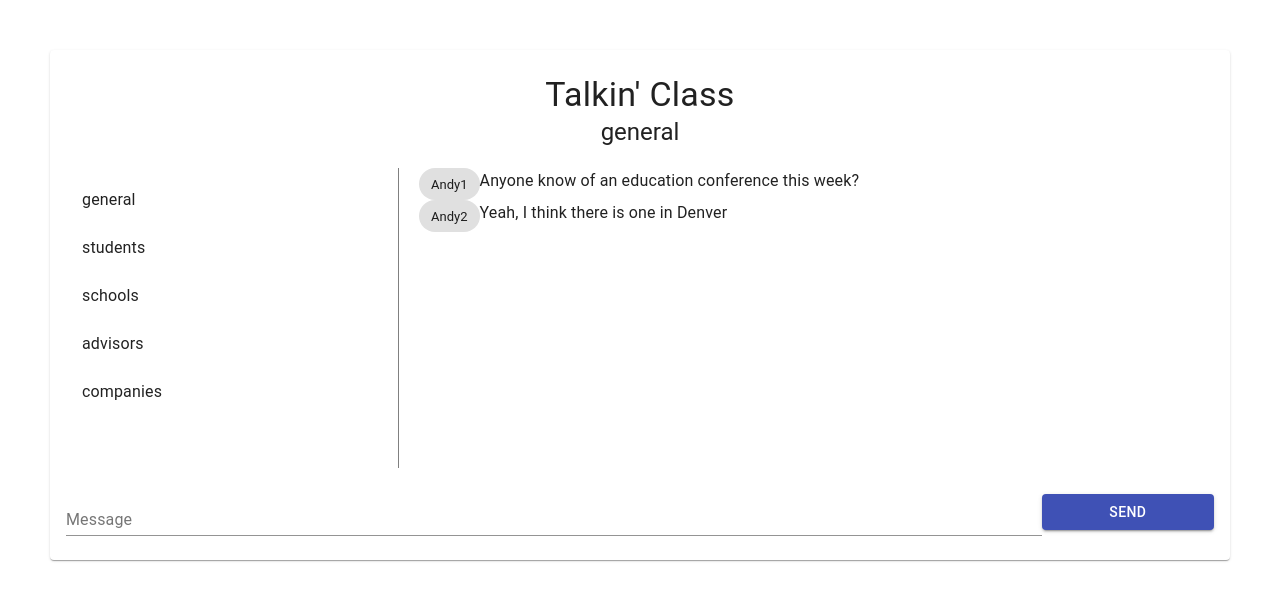
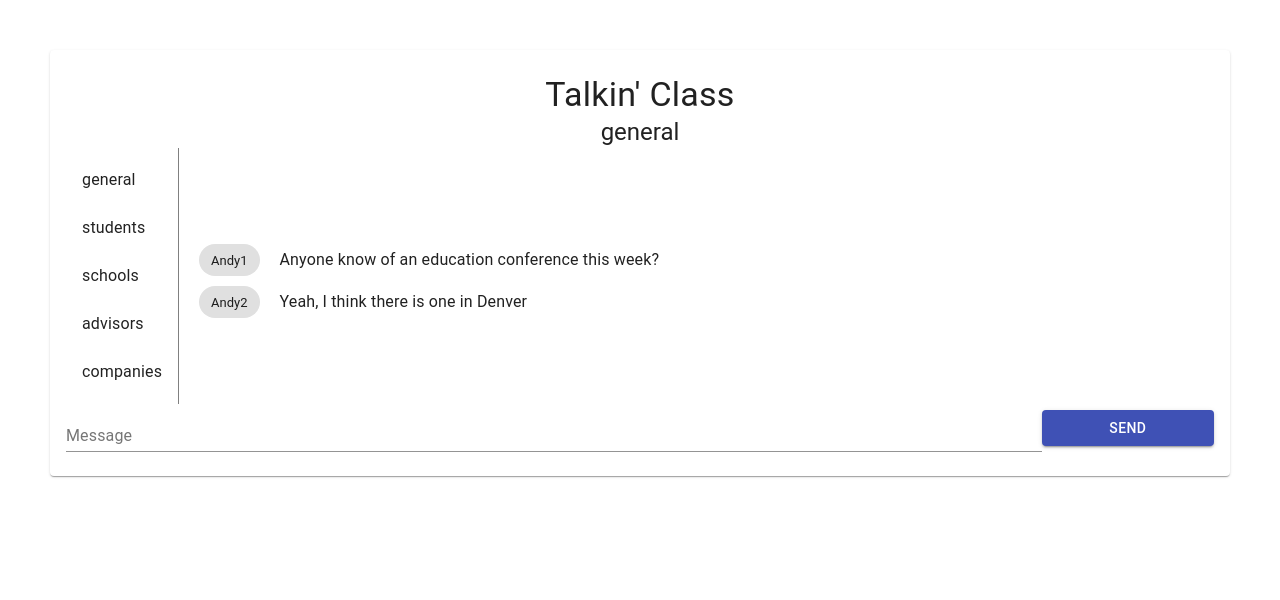
Before and after one commit to andylushman/talkin-class, a React (Create React App) app: page / in a window 1280 px wide. Shown: the top 600 px of the page. Built offline with nearby package versions, Linux system fonts and the light colour scheme; no server answers.

Commit message:
added styling to components

```diff
--- a/src/components/ChatWindow.js
+++ b/src/components/ChatWindow.js
@@ -0,0 +1,37 @@
+import React from 'react';
+import { makeStyles } from '@material-ui/core/styles';
+import Chip from '@material-ui/core/Chip';
+import Typography from '@material-ui/core/Typography';
+
+const useStyles = makeStyles(() => ({
+  flex: {
+    display: 'flex',
+    alignItems: 'center',
+    textAlign: 'left'
+  },
+  chatWindow: {
+    padding: '20px'
+  }
+}));
+
+export default function ChatWindow({ allChats, activeTopic }) {
+  const classes = useStyles();
+  return (
+    <div className={classes.flex}>
+      <div className={classes.chatWindow}>
+        {allChats[activeTopic].map((chat, i) => (
+          <div className={classes.flex} style={{ marginTop: '10px' }} key={i}>
+            <Chip label={chat.from} />
+            <Typography
+              variant="body1"
+              component="p"
+              style={{ marginLeft: '20px' }}
+            >
+              {chat.msg}
+            </Typography>
+          </div>
+        ))}
+      </div>
+    </div>
+  );
+}
--- a/src/components/Dashboard.js
+++ b/src/components/Dashboard.js
@@ -2,12 +2,11 @@ import React from 'react';
 import Paper from '@material-ui/core/Paper';
 import Typography from '@material-ui/core/Typography';
 import { makeStyles } from '@material-ui/core/styles';
-import List from '@material-ui/core/List';
-import ListItem from '@material-ui/core/ListItem';
-import ListItemText from '@material-ui/core/ListItemText';
-import Chip from '@material-ui/core/Chip';
+
 import { CTX } from '../Store';
 import ChatBox from './ChatBox';
+import TopicsWindow from './TopicsWindow';
+import ChatWindow from './ChatWindow';
 
 const useStyles = makeStyles(theme => ({
   root: {
@@ -17,22 +16,6 @@ const useStyles = makeStyles(theme => ({
   flex: {
     display: 'flex',
     alignItems: 'center'
-  },
-  topicsWindow: {
-    width: '30%',
-    height: '300px',
-    borderRight: '1px solid gray'
-  },
-  chatWindow: {
-    width: '70%',
-    height: '300px',
-    padding: '20px'
-  },
-  chatBox: {
-    width: '85%'
-  },
-  button: {
-    width: '15%'
   }
 }));
 
@@ -58,31 +41,16 @@ export default function Dashboard() {
           {activeTopic}
         </Typography>
         <div className={classes.flex}>
-          <div className={classes.topicsWindow}>
-            <List>
-              {topics.map(topic => (
-                <ListItem
-                  onClick={e => changeActiveTopic(e.target.innerText)}
-                  key={topic}
-                  button
-                >
-                  <ListItemText primary={topic} />
-                </ListItem>
-              ))}
-            </List>
-          </div>
-          <div className={classes.chatWindow}>
-            {allChats[activeTopic].map((chat, i) => (
-              <div className={classes.flex} key={i}>
-                <Chip label={chat.from} className={classes.chip} />
-                <Typography variant="body1" component="p" gutterBottom>
-                  {chat.msg}
-                </Typography>
-              </div>
-            ))}
-          </div>
+          <TopicsWindow
+            topics={topics}
+            changeActiveTopic={changeActiveTopic}
+            allChats={allChats}
+            activeTopic={activeTopic}
+          />
+          <ChatWindow allChats={allChats} activeTopic={activeTopic} />
         </div>
         <ChatBox
+          className={classes.ChatBox}
           changeTextValue={changeTextValue}
           sendChatAction={sendChatAction}
           textValue={textValue}
--- a/src/components/TopicsWindow.js
+++ b/src/components/TopicsWindow.js
@@ -0,0 +1,38 @@
+import React from 'react';
+import { makeStyles } from '@material-ui/core/styles';
+import List from '@material-ui/core/List';
+import ListItem from '@material-ui/core/ListItem';
+import ListItemText from '@material-ui/core/ListItemText';
+
+const useStyles = makeStyles(() => ({
+  flex: {
+    display: 'flex',
+    alignItems: 'center'
+  },
+  topicsWindow: {
+    borderRight: '1px solid gray'
+  }
+}));
+
+export default function TopicsWindow({ topics, changeActiveTopic }) {
+  const classes = useStyles();
+  return (
+    <div className={classes.flex}>
+      <div className={classes.flex}>
+        <div className={classes.topicsWindow}>
+          <List>
+            {topics.map(topic => (
+              <ListItem
+                onClick={e => changeActiveTopic(e.target.innerText)}
+                key={topic}
+                button
+              >
+                <ListItemText primary={topic} />
+              </ListItem>
+            ))}
+          </List>
+        </div>
+      </div>
+    </div>
+  );
+}
```
